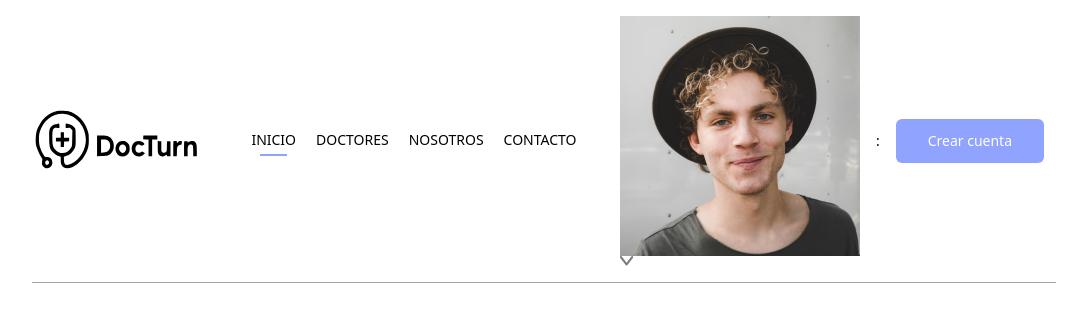
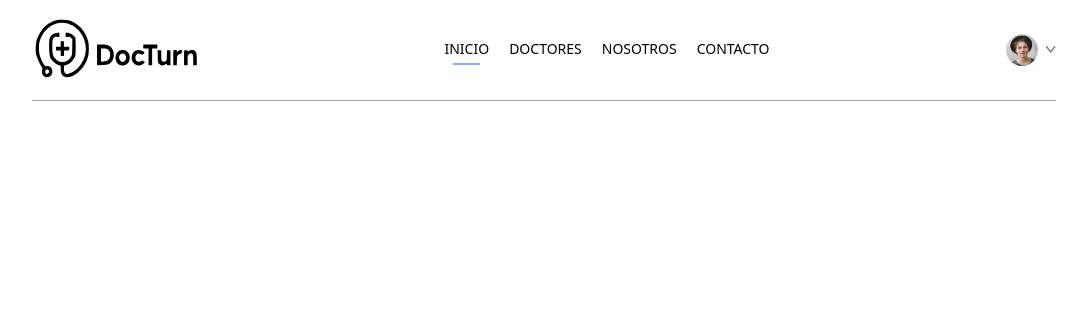
Before and after one commit to oscarmatiasg/DocTurn, a React (Vite) app in the folder frontend/: page / in a window 1280 px wide. Shown: the top 322 px of the page, without its empty margins (96-1183 px from the left). Built offline with nearby package versions, Linux system fonts and the light colour scheme.

Commit message:
Navbar_edit

```diff
--- a/frontend/src/components/Navb.jsx
+++ b/frontend/src/components/Navb.jsx
@@ -5,6 +5,8 @@ const Navb = () => {
 
     const navigate = useNavigate();
 
+    const [showMenu, setShowMenu] = React.useState(false)
+    const [token, setToken] = React.useState(true)
 
   return (
     <div className='flex items-center justify-between text-sm py-4 mb-5 border-b border-gray-400'>
@@ -28,13 +30,21 @@ const Navb = () => {
             </NavLink>
         </ul>
         <div className='flex items-center gap-4'>
-            <div>
-                <img src={assets.profile_pic} alt="" />
-                <img src={assets.dropdown_icon} alt="" />
-            </div>
-            :<button onClick={()=>navigate('/login')} className='bg-primary text-white px-8 py-3 rounded-md font-medium hover:bg-primary/80 transition-all duration-400 mr-3'>
-                Crear cuenta
-            </button>
+            {
+                token ?
+                <div className='flex items-center gap-2 cursor-pointer relative' onClick={()=>setShowMenu(!showMenu)}>
+                    <img className='w-8 rounded-full' src={assets.profile_pic} alt="" />
+                    <img className='w-2.5' src={assets.dropdown_icon} alt="" />
+                    <div className='absolute top-10 right-0 bg-white shadow-lg rounded-md p-3 z-10 text-black font-medium flex flex-col gap-2' style={{display: showMenu ? 'block' : 'none'}}>
+                        <div className='min-w-48 bg-stone-100 rounded p-4 text-black flex flex-col gap-4'>
+                            <p onClick={()=>navigate('my-profile')} className='hover:text-black cursor-ponter'>Mi perfil</p>
+                            <p onClick={()=>navigate('my-appointments')} className='hover:text-black cursor-ponter'>Mis citas</p>
+                            <p onClick={()=>setToken(false)} className='hover:text-black cursor-ponter'>Cerrar sesión</p>
+                        </div>
+                    </div>
+                </div>
+                :<button onClick={()=>navigate('/login')} className='bg-primary text-white px-8 py-3 rounded-md font-medium hover:bg-primary/80 transition-all duration-400 mr-3'>Iniciar Sesión</button>
+            }
         </div>
     </div>
   )
```
